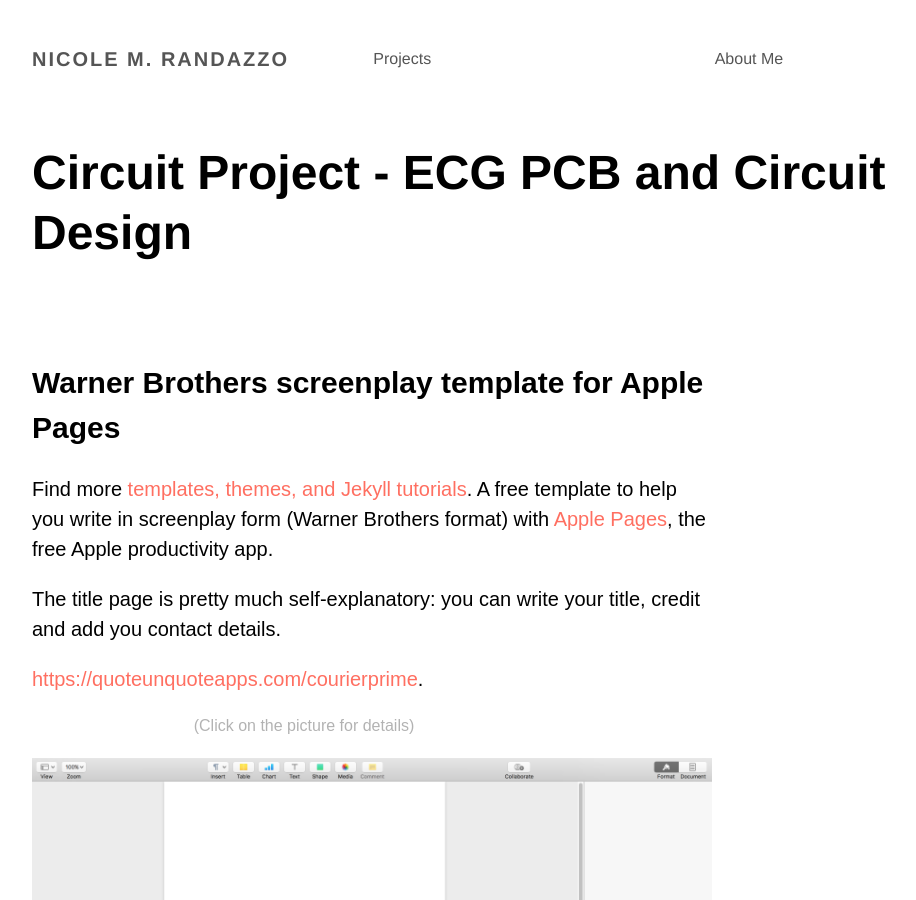
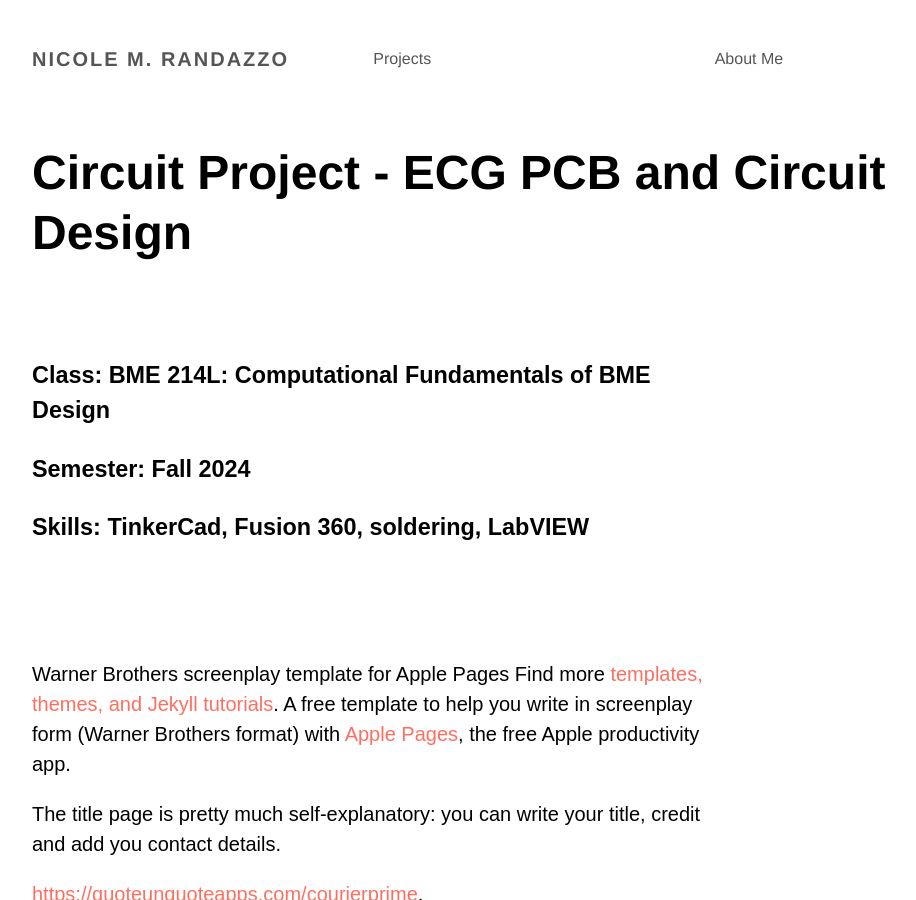
Before and after one commit to NicoleMRandazzo/nicolemrandazzo.github.io, a Jekyll site: the page built from _products/Screenplay-template-for-Apple-Pages-Warner-Brothers.md, in a window 1280 px wide and 900 px high. Shown: the whole window, without its empty margins (96-1012 px from the left). Built offline with Jekyll 4.4.1, drawn with Linux system fonts in a browser that asks for light colours.

Commit message:
Update Screenplay-template-for-Apple-Pages-Warner-Brothers.md

```diff
--- a/_products/Screenplay-template-for-Apple-Pages-Warner-Brothers.md
+++ b/_products/Screenplay-template-for-Apple-Pages-Warner-Brothers.md
@@ -1,17 +1,19 @@
 ---
 title: Circuit Project - ECG PCB and Circuit Design
 layout: product
-class: BME 214L- Computational Fundamentals of BME Design
-semester: Fall 2024
-skills: TinkerCad, Fusion 360, soldering, LabVIEW
 description_markdown: >-
   Project where we designed a circuit to measure ECG signal.
 date: 2020-01-21 23:12:06 +0100
 text-button: I need this template to write my script!
 image: /images/templates/screenplay/CircuitMain.jpg
 ---
-
-## Warner Brothers screenplay template for Apple Pages
+### Class: BME 214L: Computational Fundamentals of BME Design
+### Semester: Fall 2024
+### Skills: TinkerCad, Fusion 360, soldering, LabVIEW
+<br>
+<br>
+<br>
+Warner Brothers screenplay template for Apple Pages
 Find more [templates, themes, and Jekyll tutorials](https://jekyllrb.com/resources/).
 A free template to help you write in screenplay form (Warner Brothers format) with [Apple Pages](https://www.apple.com/pages/), the free Apple productivity app.
 
```
